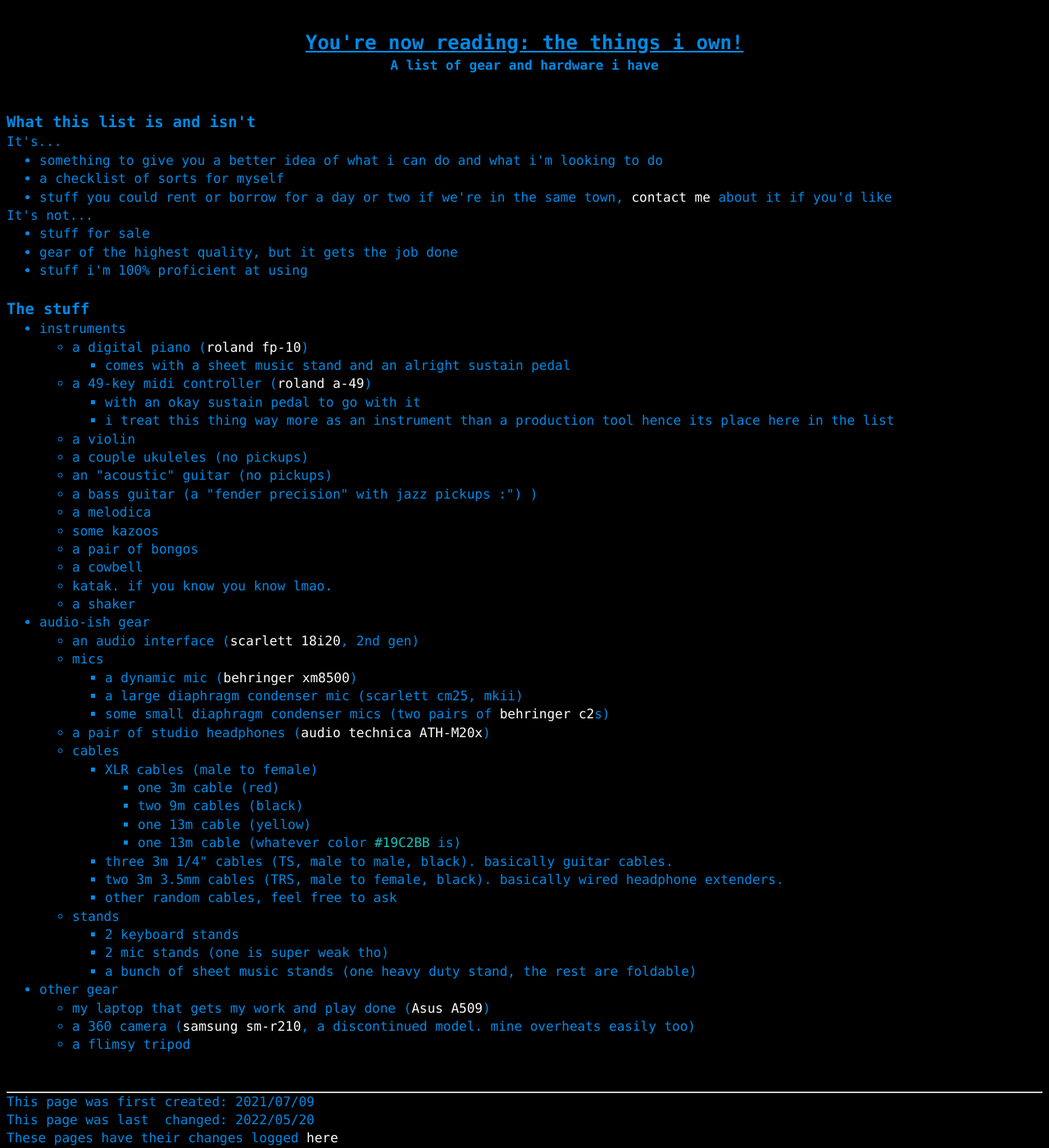
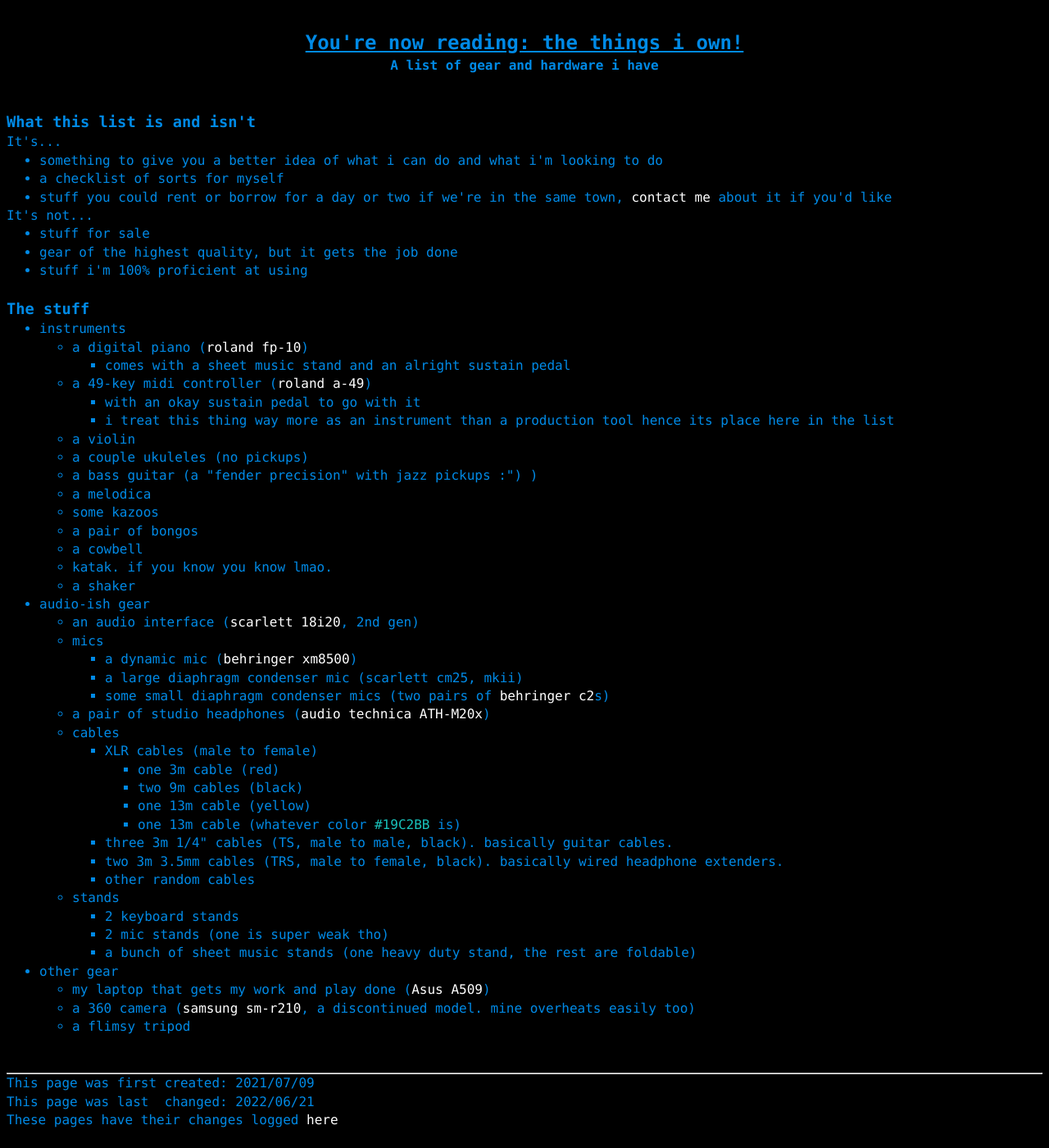
Before and after one commit to a-erfan-aa/a-erfan-aa.github.io, a Jekyll site: the page built from misc/things-i-own.html, in a window 1280 px wide and 1400 px high, scrolled down 241 px. Shown: the whole window at 82% size. Built offline with Jekyll 4.4.1, drawn with Linux system fonts in a browser that asks for light colours; after the commit the page ends 1618 px from its top, so only the background shows below that.

Commit message:
Remove acoustic guitar from things-i-own.html
Also update lastChanged and make small grammar tweaks

```diff
--- a/misc/things-i-own.html
+++ b/misc/things-i-own.html
@@ -2,7 +2,7 @@
 layout: default
 title: things i own
 firstCreated: 2021/07/09
-lastChanged: 2022/05/20
+lastChanged: 2022/06/21
 ---
 <!-- title and subtitle -->
 <div>
@@ -50,7 +50,6 @@
 				</li>
 				<li>a violin</li>
 				<li>a couple ukuleles (no pickups)</li>
-				<li>an "acoustic" guitar (no pickups)</li>
 				<li>a bass guitar (a "fender precision" with jazz pickups :") )</li>
 				<li>a melodica</li>
 				<li>some kazoos</li>
@@ -83,7 +82,7 @@
 						</li>
 						<li>three 3m 1/4" cables (TS, male to male, black). basically guitar cables.</li>
 						<li>two 3m 3.5mm cables (TRS, male to female, black). basically wired headphone extenders.</li>
-						<li>other random cables, feel free to ask</li>
+						<li>other random cables</li>
 					</ul>
 				</li>
 				<li>stands
```
